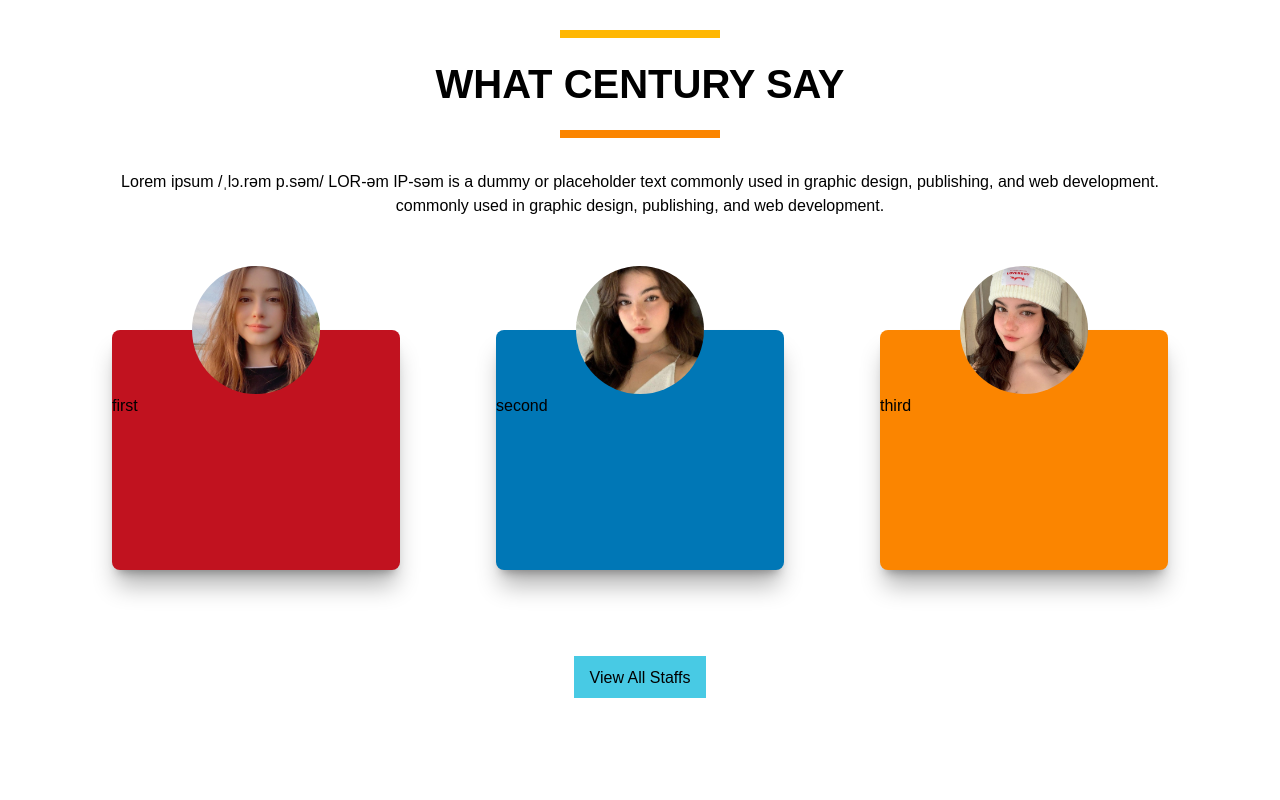
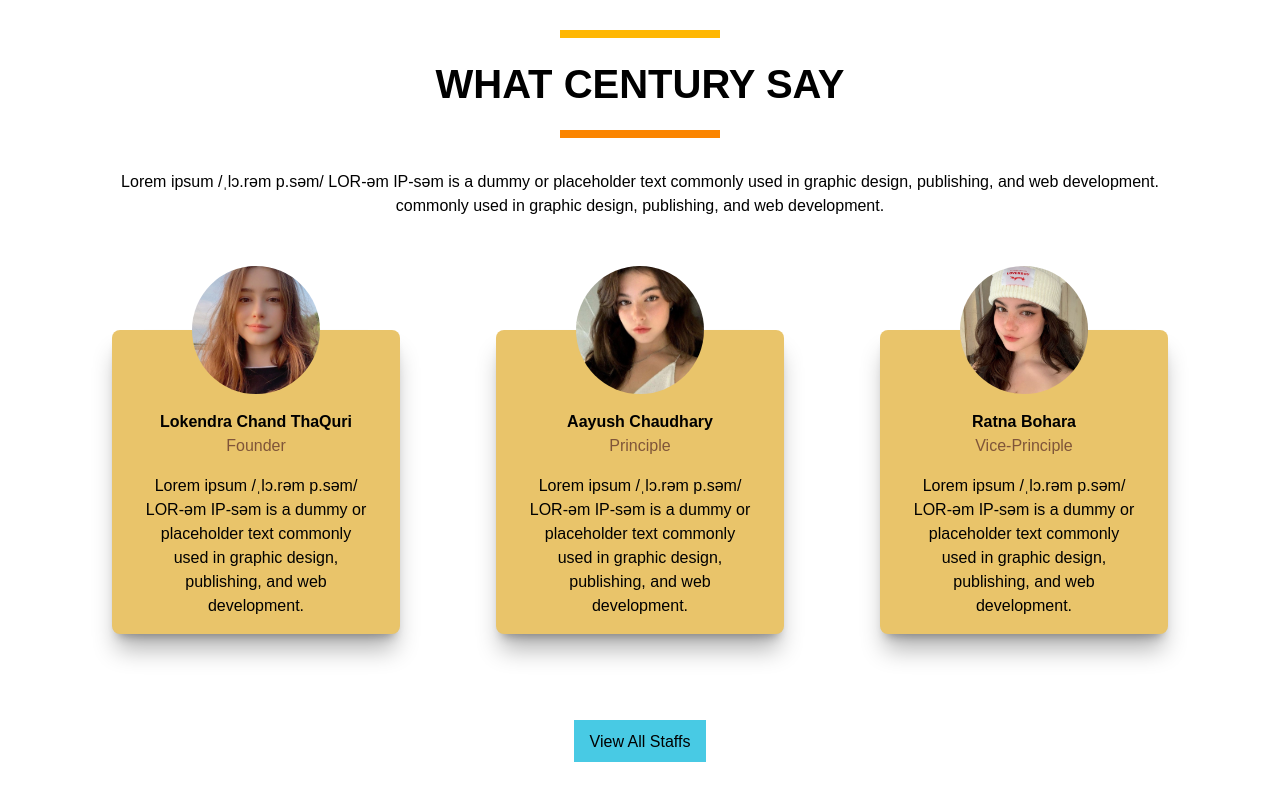
Before and after one commit to ShikharThaQuri/centruy-school-website, a Next.js app: page / in a window 1280 px wide. Shown: the part 1629-2429 px from the top of the page. Before the commit the page ends 2367 px from the top, so only its background shows below. Built offline with nearby package versions, Linux system fonts and the light colour scheme.

Commit message:
Testimonial again done

```diff
--- a/src/app/homeComponents/thirdTestemonialSection.tsx
+++ b/src/app/homeComponents/thirdTestemonialSection.tsx
@@ -5,7 +5,7 @@ import photo3 from "@/images/profile-9.jpg";
 import Link from "next/link";
 
 const boxStyles =
-  "h-[15rem] w-[18rem] mt-[-3rem] mb-[3rem] rounded-lg shadow-xl/30 ";
+  "h-auto w-[18rem] mt-[-3rem] mb-[3rem] rounded-lg shadow-xl/30 ";
 
 const imageStyles =
   "w-[8rem] h-[8rem] rounded-full mx-auto  object-cover items-center mt-[-4rem]";
@@ -29,18 +29,41 @@ export default function ThirdTestimonialSection() {
         <p>commonly used in graphic design, publishing, and web development.</p>
       </div>
 
-      <div className="px-[2rem] mt-[8rem] flex justify-evenly gap-[1rem]">
-        <div className={`${boxStyles} bg-[#c1121f]`}>
+      <div className="px-[2rem] mt-[8rem] flex justify-evenly gap-[1rem] text-center">
+        <div className={`${boxStyles} bg-[#e9c46a]`}>
           <Image src={photo1} alt="img" className={imageStyles} />
-          first
+          <h1 className="font-bold mt-[1rem]">Lokendra Chand ThaQuri</h1>
+          <p className="text-[#7f5539]">Founder</p>
+
+          <p className="mx-[2rem] my-[1rem]">
+            Lorem ipsum /ˌlɔ.rəm p.səm/ LOR-əm IP-səm is a dummy or placeholder
+            text commonly used in graphic design, publishing, and web
+            development.
+          </p>
         </div>
-        <div className={`${boxStyles} bg-[#0077b6]`}>
+
+        <div className={`${boxStyles} bg-[#e9c46a]`}>
           <Image src={photo2} alt="img" className={imageStyles} />
-          second
+          <h1 className="font-bold mt-[1rem]">Aayush Chaudhary</h1>
+          <p className="text-[#7f5539]">Principle</p>
+
+          <p className="mx-[2rem] my-[1rem]">
+            Lorem ipsum /ˌlɔ.rəm p.səm/ LOR-əm IP-səm is a dummy or placeholder
+            text commonly used in graphic design, publishing, and web
+            development.
+          </p>
         </div>
-        <div className={`${boxStyles} bg-[#fb8500]`}>
+
+        <div className={`${boxStyles} bg-[#e9c46a]`}>
           <Image src={photo3} alt="img" className={imageStyles} />
-          third
+          <h1 className="font-bold mt-[1rem]">Ratna Bohara</h1>
+          <p className="text-[#7f5539]">Vice-Principle</p>
+
+          <p className="mx-[2rem] my-[1rem]">
+            Lorem ipsum /ˌlɔ.rəm p.səm/ LOR-əm IP-səm is a dummy or placeholder
+            text commonly used in graphic design, publishing, and web
+            development.
+          </p>
         </div>
       </div>
 
```
